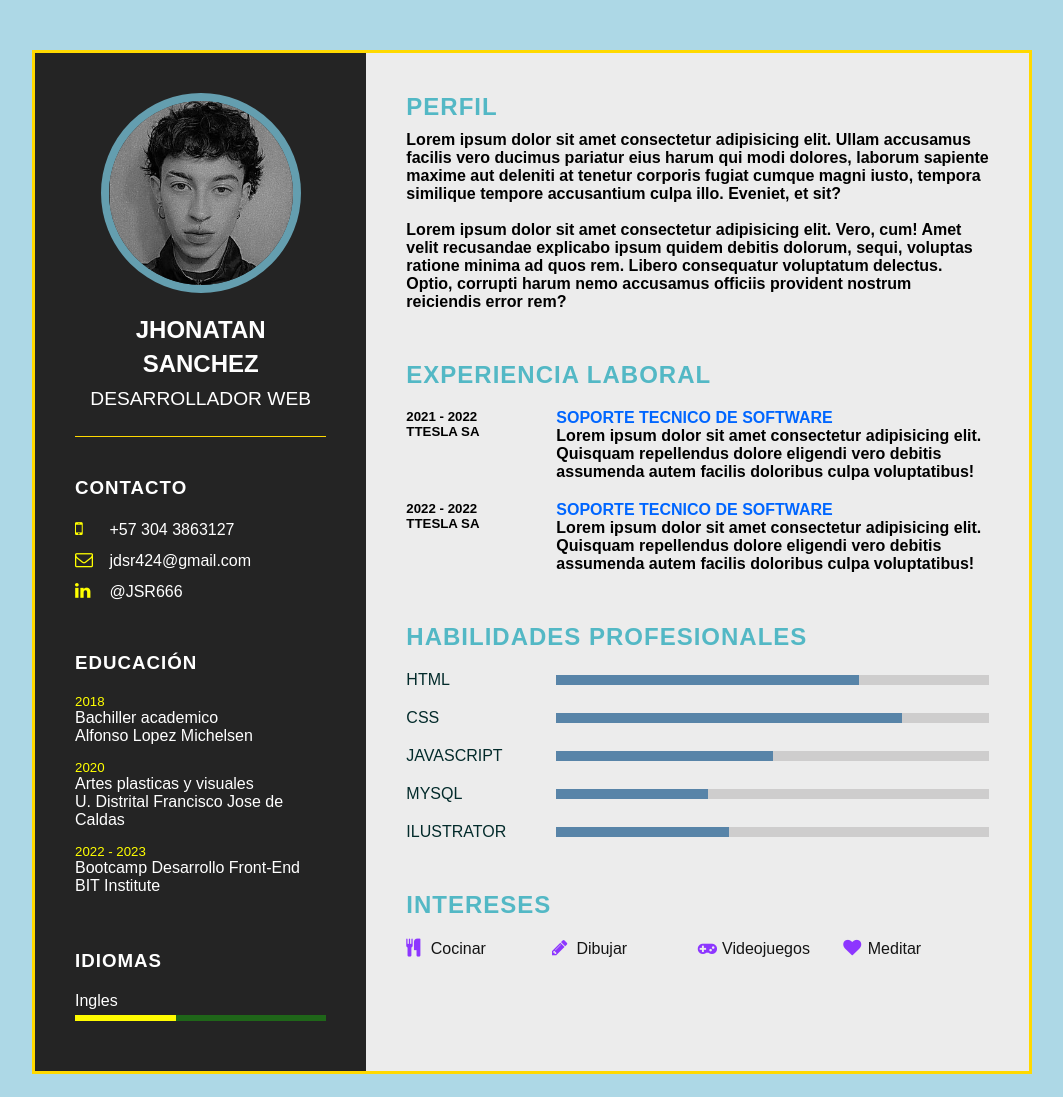
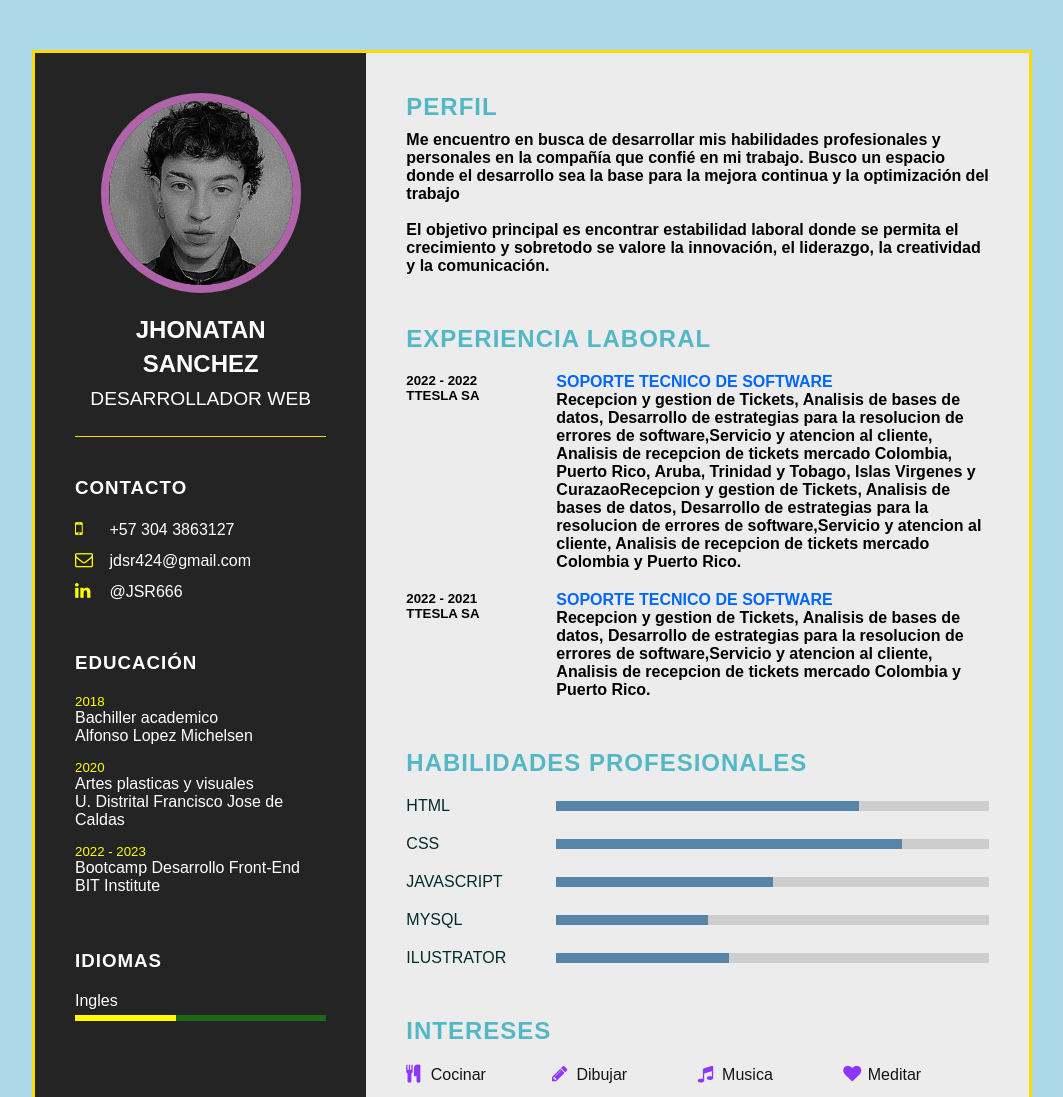
Before and after one commit to JSR666/bit07me, a plain HTML site: page docs/index.html in a window 1280 px wide. Shown: the top 1097 px of the page, without its empty margins (108-1171 px from the left). Drawn offline with Linux system fonts and the light colour scheme; a script that the page names is missing; a web font is replaced by a local one.

Commit message:
Correcciones de informacion personal en la HV

```diff
--- a/docs/css/style.css
+++ b/docs/css/style.css
@@ -40,7 +40,7 @@ body{
     position: relative;
     width: 200px;
     height: 200px;
-    border: 8px solid rgb(100, 158, 175);
+    border: 8px solid rgb(175, 100, 169);
     border-radius: 50%;
     overflow: hidden;
 }
--- a/docs/index.html
+++ b/docs/index.html
@@ -77,27 +77,11 @@
         <div class="right_side">
             <div class="about">
                 <h2 class="tittle2">Perfil</h2>
-                <p>Lorem ipsum dolor sit amet consectetur adipisicing elit. Ullam accusamus facilis vero ducimus
-                    pariatur eius harum qui modi dolores, laborum sapiente maxime aut deleniti at tenetur corporis
-                    fugiat cumque magni iusto, tempora similique tempore accusantium culpa illo. Eveniet, et
-                    sit?<br><br>Lorem ipsum dolor sit amet consectetur adipisicing elit. Vero, cum! Amet velit
-                    recusandae explicabo ipsum quidem debitis dolorum, sequi, voluptas ratione minima ad quos rem.
-                    Libero consequatur voluptatum delectus. Optio, corrupti harum nemo accusamus officiis provident
-                    nostrum reiciendis error rem?</p>
+                <p>Me encuentro en busca de desarrollar mis habilidades profesionales y personales en la compañía que confié en mi trabajo.
+                    Busco un espacio donde el desarrollo sea la base para la mejora continua y la optimización del trabajo<br><br>El objetivo principal es encontrar estabilidad laboral donde se permita el crecimiento y sobretodo se valore la innovación, el liderazgo, la creatividad y la comunicación.</p>
             </div>
             <div class="about">
                 <h2 class="tittle2">Experiencia laboral</h2>
-                <div class="box">
-                    <div class="year_company">
-                        <h5>2021 - 2022</h5>
-                        <h5>Ttesla SA</h5>
-                    </div>
-                    <div class="text">
-                        <h4>Soporte tecnico de Software</h4>
-                        <p>Lorem ipsum dolor sit amet consectetur adipisicing elit. Quisquam repellendus dolore eligendi
-                            vero debitis assumenda autem facilis doloribus culpa voluptatibus!</p>
-                    </div>
-                </div>
                 <div class="box">
                     <div class="year_company">
                         <h5>2022 - 2022</h5>
@@ -105,8 +89,18 @@
                     </div>
                     <div class="text">
                         <h4>Soporte tecnico de Software</h4>
-                        <p>Lorem ipsum dolor sit amet consectetur adipisicing elit. Quisquam repellendus dolore eligendi
-                            vero debitis assumenda autem facilis doloribus culpa voluptatibus!</p>
+                        <p>Recepcion y gestion de Tickets, Analisis de bases de datos, Desarrollo de estrategias para la resolucion de errores de software,Servicio y atencion al cliente, Analisis de recepcion de tickets mercado Colombia, Puerto Rico, Aruba, Trinidad y Tobago, Islas Virgenes y CurazaoRecepcion y gestion de Tickets, Analisis de bases de datos, Desarrollo de estrategias para la resolucion de errores de software,Servicio y atencion al cliente, Analisis de recepcion de tickets mercado Colombia y Puerto Rico.</p>
+                    </div>
+                </div>
+                <div class="box">
+                    <div class="year_company">
+                        <h5>2022 - 2021</h5>
+                        <h5>Ttesla SA</h5>
+                    </div>
+                    <div class="text">
+                        <h4>Soporte tecnico de Software</h4>
+                        <p>Recepcion y gestion de Tickets, Analisis de bases de datos, Desarrollo de estrategias para la resolucion de errores de software,Servicio y atencion al cliente, Analisis de recepcion de tickets mercado Colombia y Puerto Rico.</p>
+                    </p>
                     </div>
                 </div>
             </div>
@@ -148,7 +142,7 @@
                 <ul>
                     <li><i class="fa fa-cutlery" aria-hidden="true"></i> Cocinar</li>
                     <li><i class="fa fa-pencil" aria-hidden="true"></i> Dibujar</li>
-                    <li><i class="fa fa-gamepad" aria-hidden="true"></i> Videojuegos</li>
+                    <li><i class="fa fa-music" aria-hidden="true"></i> Musica</li>
                     <li><i class="fa fa-heart" aria-hidden="true"></i> Meditar</li>
                 </ul>
 
```
